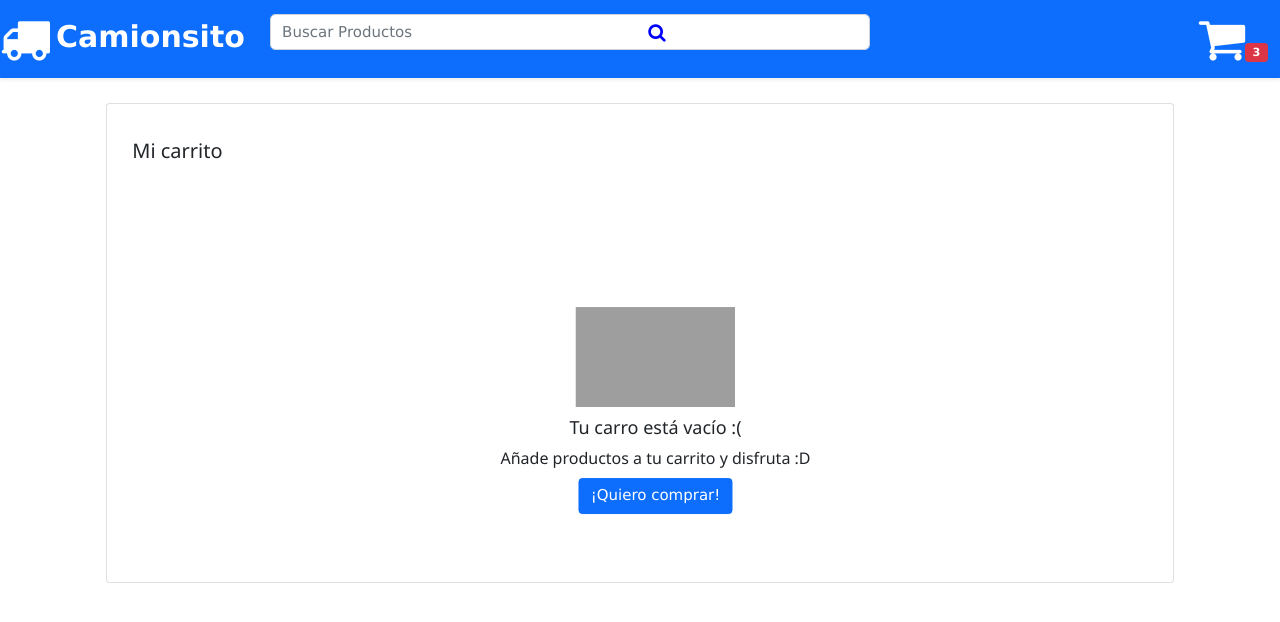
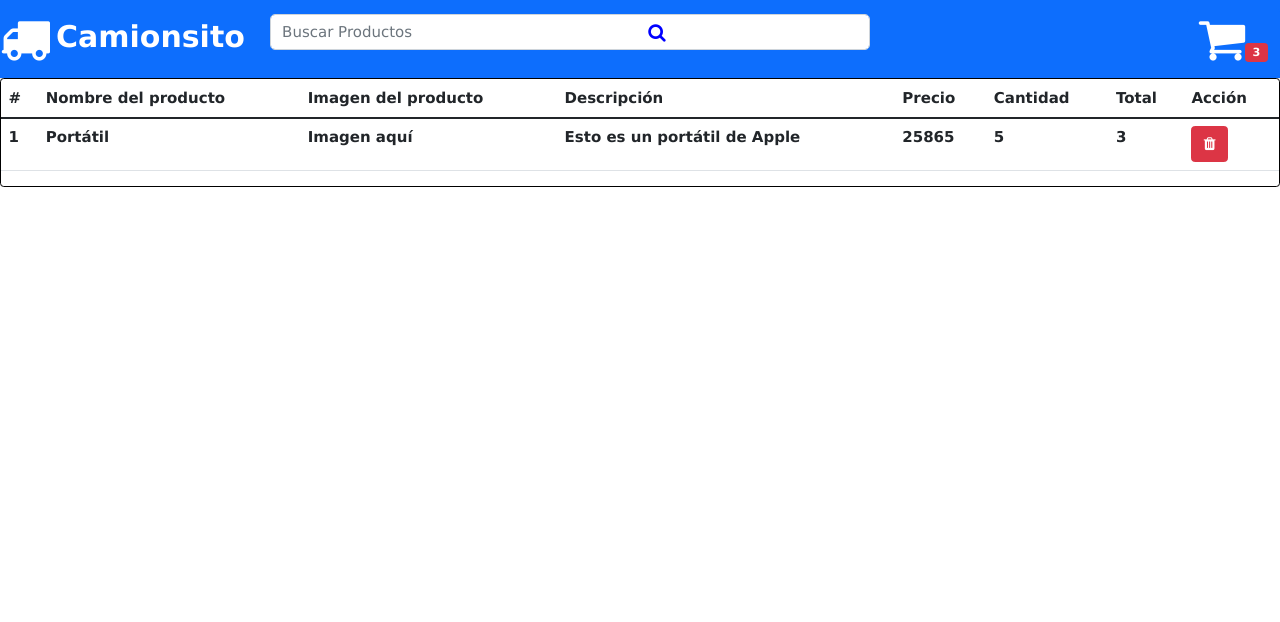
Before and after one commit to AndreaDiazamor/ElBuhoSClothes, an Angular app: page /cart in a window 1280 px wide. Shown: the top 622 px of the page. Built offline with nearby package versions, Linux system fonts and the light colour scheme; grey boxes are pictures that could not be loaded.

Commit message:
Arreglando el carrito

```diff
--- a/src/app/app.component.html
+++ b/src/app/app.component.html
@@ -1,3 +1,3 @@
 <app-header></app-header>
+<!--<app-products></app-products>-->
 <app-cart></app-cart>
-<!-- <app-products></app-products> -->
--- a/src/app/components/cart/cart.component.css
+++ b/src/app/components/cart/cart.component.css
@@ -21,3 +21,22 @@
   text-decoration: none;
   margin: 0px 0;
 }
+
+.card-table{
+  display: flex;
+  min-width: none;
+  position: relative;
+  word-wrap: break-word;
+  background-color: white;
+  border: 1px solid black;
+  border-radius: .25rem;
+  flex-direction: column;
+}
+
+.center . btn{
+  margin-top: 25px !important;
+  font-size: 15px !importante;
+  font-weight: 400;
+  padding: 10px 70px;
+  border-radius: 3px !important;
+}
--- a/src/app/components/cart/cart.component.html
+++ b/src/app/components/cart/cart.component.html
@@ -1,4 +1,39 @@
-<ng-container></ng-container>
+<ng-container *ngIf="true">
+  <div class="card-table">
+      <div class="card-product">
+          <table class="table table-responsive">
+            <thead>
+              <tr>
+                <th>#</th>
+                <th>Nombre del producto</th>
+                <th>Imagen del producto</th>
+                <th>Descripción</th>
+                <th>Precio</th>
+                <th>Cantidad</th>
+                <th>Total</th>
+                <th>Acción</th>
+              </tr>
+            </thead>
+            <tbody>
+              <tr>
+                <th>1</th>
+                <th>Portátil</th>
+                <th>Imagen aquí</th>
+                <th>Esto es un portátil de Apple</th>
+                <th>25865</th>
+                <th>5</th>
+                <th>3</th>
+                <th><button class="btn btn-danger"><i class="fa fa-trash"></i></button></th>
+              </tr>
+            </tbody>
+          </table>
+      </div>
+  </div>
+
+</ng-container>
+
+
+<ng-container *ngIf="false">
 <div class="container">
   <div class="card">
       <h4 class="card-title"> Mi carrito</h4>
@@ -10,3 +45,4 @@
           <button class="btn btn-primary">¡Quiero comprar!</button>
   </div>
 </div>
+</ng-container>
```
